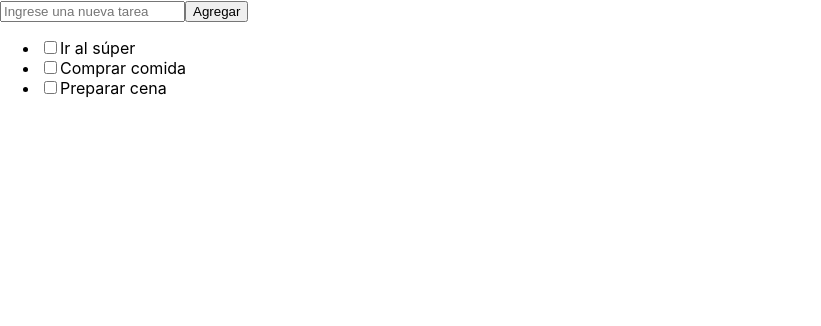
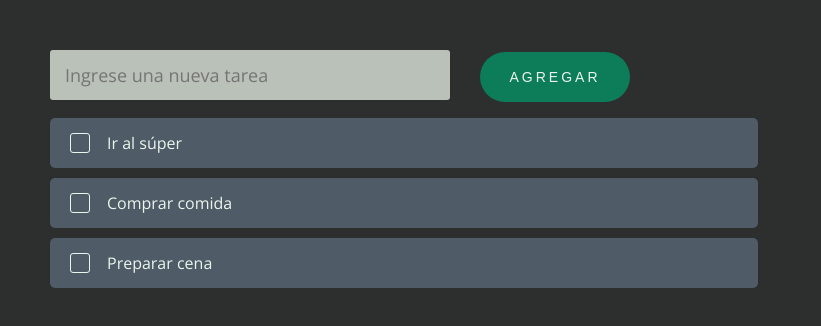
Before and after one commit to Ada-Online-2da-Gen/Todo-App, a React (Create React App) app: page / in a window 1280 px wide. Shown: the top 326 px of the page, without its empty margins (0-821 px from the left). Built offline with nearby package versions, Linux system fonts and the light colour scheme.

Commit message:
Subo primera aproximacion a estilos

```diff
--- a/public/index.html
+++ b/public/index.html
@@ -5,9 +5,10 @@
     <link rel="icon" href="%PUBLIC_URL%/favicon.ico" />
     <meta name="viewport" content="width=device-width, initial-scale=1" />
     <meta name="theme-color" content="#000000" />
-    <meta
-      name="description"
-      content="Web site created using create-react-app"
+    <meta name="description" content="Web site created using create-react-app" />
+    <link
+      href="https://fonts.googleapis.com/css2?family=Cabin:wght@500&family=Manrope:wght@400;500&family=Open+Sans:wght@300;600;800&family=Poppins&display=swap"
+      rel="stylesheet"
     />
     <link rel="apple-touch-icon" href="%PUBLIC_URL%/logo192.png" />
     <!--
--- a/src/components/App.js
+++ b/src/components/App.js
@@ -6,6 +6,7 @@ import Input from 'components/Input/Input'
 import TodoList from 'components/TodoList/TodoList'
 import Todo from 'components/Todo/Todo'
 import Button from 'components/Button/Button'
+import styles from 'components/app.module.scss'
 
 import todosList from 'data'
 
@@ -46,16 +47,17 @@ const App = () => {
   }
 
   return (
-    <Container>
+    <Container className={styles['main-container']}>
       <Container>
         <Input
+          className={styles['add-todo-input']}
           value={input}
           onKeyPress={handleKeyPress}
           onChange={handleChange}
           placeholder="Ingrese una nueva tarea"
         />
-        <Button className="button" onClick={handleClick}>
-          Agregar
+        <Button className={styles['save-btn']} onClick={handleClick}>
+          AGREGAR
         </Button>
       </Container>
       <TodoList>
--- a/src/components/Todo/Todo.js
+++ b/src/components/Todo/Todo.js
@@ -1,12 +1,13 @@
 import React, { useState } from 'react'
 import { FaEdit as EditIcon } from 'react-icons/fa'
-import { MdCancel as CancelIcon } from 'react-icons/md'
+import { MdClose as CancelIcon } from 'react-icons/md'
 import { BsTrash as IconDelete } from 'react-icons/bs'
 import ListItem from 'components/ListItem/ListItem'
 import Checkbox from 'components/Checkbox/Checkbox'
 import styles from 'components/Todo/todo.module.scss'
 import Input from 'components/Input/Input'
 import Button from 'components/Button/Button'
+import Container from 'components/Container/Container'
 
 const Todo = ({ id, status, onStatusChange, onDelete, onUpdateText, children, ...props }) => {
   const [isMouseOver, setIsMouseOver] = useState(false)
@@ -62,29 +63,33 @@ const Todo = ({ id, status, onStatusChange, onDelete, onUpdateText, children, ..
   }
 
   return isEditing ? (
-    <>
+    <Container className={styles['input-wraper']}>
       <Input
         onChange={handleChangeTodoText}
         onKeyPress={handleKeyPress}
         onKeyDown={handleEscapeEdit}
         value={todoText}
+        className={`${styles.todo} ${styles['todo-edit']}`}
       />
-      <CancelIcon onClick={handleCancelEdit} />
-      <Button onClick={handleSaveButtonClick}>Guardar</Button>
-    </>
+      <CancelIcon onClick={handleCancelEdit} className={styles['cancel-icon']} />
+      <Button onClick={handleSaveButtonClick} className={styles['save-btn']}>
+        GUARDAR
+      </Button>
+    </Container>
   ) : (
     <ListItem
       {...props}
-      className={styles[status]}
+      className={`${styles[status]} ${styles.todo}`}
       onMouseEnter={handleMouseEnter}
       onMouseLeave={handleMouseLeave}
     >
-      <Checkbox onChange={handleCheckboxChange} />
+      <Checkbox onChange={handleCheckboxChange} className={styles.checkbox} />
+      <span className={styles['checkbox-custom']} />
       {children}
       {isMouseOver && (
-        <>
+        <Container className={styles['icon-wrapper']}>
           <EditIcon onClick={handleEditTodo} /> <IconDelete onClick={handleIconDeleteClick} />
-        </>
+        </Container>
       )}
     </ListItem>
   )
--- a/src/components/Todo/todo.module.scss
+++ b/src/components/Todo/todo.module.scss
@@ -1,7 +1,115 @@
 .completed {
   color: grey;
   text-decoration: line-through;
+  text-decoration-color: black;
 }
 .pending {
-  color: black;
+  color: #ebf5ee;
 }
+
+.todo {
+  position: relative;
+  font-family: 'Open Sans';
+  background-color: #4f5b66;
+  border-radius: 5px;
+  width: 60%;
+  min-height: 50px;
+  padding: 5px 60px 5px 20px;
+  margin-bottom: 10px;
+  overflow: hidden;
+  display: flex;
+  align-items: center;
+}
+
+.icon-wrapper {
+  position: absolute;
+  right: 15px;
+  cursor: pointer;
+  font-size: 20px;
+  color: #ebf5ee;
+}
+
+.save-btn {
+  width: 115px;
+  height: 40px;
+  border-radius: 20px;
+  border: none;
+  color: #ebf5ee;
+  font-family: 'Open Sans';
+  font-weight: 500;
+  background-color: #0c7c59;
+  letter-spacing: 1px;
+  font-size: 13px;
+  cursor: pointer;
+
+  &:hover {
+    transition: 0.2s;
+    letter-spacing: 2px;
+  }
+}
+
+.cancel-icon {
+  cursor: pointer;
+  font-size: 26px;
+  color: firebrick;
+  margin: 0 10px;
+}
+
+.input-wraper {
+  position: relative;
+  display: flex;
+  align-items: center;
+}
+
+.todo-edit {
+  border-style: none;
+  font-family: 'Open Sans';
+  font-size: 16px;
+  padding-left: 57px;
+  color: #ebf5ee;
+}
+
+.checkbox {
+  margin-right: 20px;
+  cursor: pointer;
+  z-index: 200;
+  opacity: 0;
+
+  &:checked ~ .checkbox-custom {
+    background-color: #088036;
+  }
+
+  &:checked ~ .checkbox-custom::after {
+    opacity: 1;
+  }
+}
+
+.checkbox-custom {
+  width: 20px;
+  height: 20px;
+  border: 1px solid #ebf5ee;
+  position: absolute;
+  border-radius: 3px;
+
+  &::after {
+    position: absolute;
+    content: '';
+    left: 6px;
+    top: 1px;
+    width: 5px;
+    height: 10px;
+    border-radius: 5px;
+    border: 1px solid #ebf5ee;
+    border-width: 0 2px 2px 0;
+    border-radius: 0;
+    -webkit-transform: rotate(45deg) scale(1);
+    -ms-transform: rotate(45deg) scale(1);
+    transform: rotate(45deg) scale(1);
+    opacity: 0;
+    transition: all 0.1s ease-out;
+    -webkit-transition: all 0.1s ease-out;
+    -moz-transition: all 0.1s ease-out;
+    -ms-transition: all 0.1s ease-out;
+    -o-transition: all 0.1s ease-out;
+  }
+}
--- a/src/components/TodoList/TodoList.js
+++ b/src/components/TodoList/TodoList.js
@@ -2,7 +2,11 @@ import React from 'react'
 import List from 'components/List/List'
 
 const TodoList = ({ children, ...props }) => {
-  return <List {...props}>{children}</List>
+  return (
+    <List style={{ listStyle: 'none', paddingLeft: 0 }} {...props}>
+      {children}
+    </List>
+  )
 }
 
 export default TodoList
--- /dev/null
+++ b/src/components/app.module.scss
@@ -0,0 +1,33 @@
+.main-container {
+  margin: 50px;
+}
+
+.add-todo-input {
+  height: 50px;
+  width: 400px;
+  border-radius: 3px;
+  border-style: none;
+  background-color: #bac1b8;
+  font-size: 18px;
+  font-family: 'Open Sans';
+  padding-left: 15px;
+}
+
+.save-btn {
+  background-color: #0c7c59;
+  width: 150px;
+  height: 50px;
+  margin-left: 30px;
+  border-radius: 40px;
+  border-style: none;
+  color: #ebf5ee;
+  cursor: pointer;
+  font-size: 14px;
+  letter-spacing: 3px;
+
+  &:hover {
+    border: 1px dotted #ebf5ee;
+    background: none;
+    transition: 0.3s;
+  }
+}
--- a/src/styles/main.scss
+++ b/src/styles/main.scss
@@ -3,6 +3,7 @@ body {
   margin: 0;
   font-family: -apple-system, BlinkMacSystemFont, 'Segoe UI', Roboto, Oxygen, Ubuntu, Cantarell,
     'Open Sans', 'Helvetica Neue', sans-serif;
+  background-color: #2d2e2e;
 }
 
 * {
```
